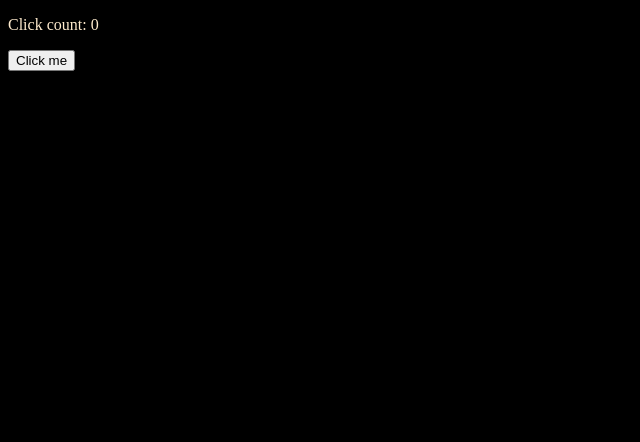
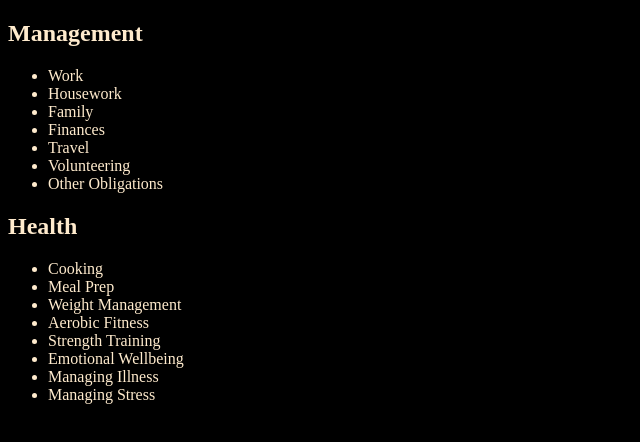
Before and after one commit to CheTranqui/GameOfLife, a Next.js app: page /GameOfLife/ in a window 1280 px wide. Shown: the top 442 px of the page, without its empty margins (0-640 px from the left). Built offline with nearby package versions, Linux system fonts and the light colour scheme.

Commit message:
testing component and json import

```diff
--- /dev/null
+++ b/src/app/data/skillDefinitions.json
@@ -0,0 +1,27 @@
+{
+    "management" : {
+        "name" : "Management",
+        "skills" : [
+            "Work",
+            "Housework",
+            "Family",
+            "Finances",
+            "Travel",
+            "Volunteering",
+            "Other Obligations"
+        ]
+    },
+    "health" : {
+        "name" : "Health",
+        "skills" : [
+            "Cooking",
+            "Meal Prep",
+            "Weight Management",
+            "Aerobic Fitness",
+            "Strength Training",
+            "Emotional Wellbeing",
+            "Managing Illness",
+            "Managing Stress"
+        ]
+    }
+}
--- a/src/app/page.jsx
+++ b/src/app/page.jsx
@@ -1,7 +1,7 @@
 import React from 'react';
 import "./style.css"
 
-import Skillset from "@components/Skills/skillset";
+import Summary from "@components/Skills/summary";
 
 // this is the home page route for the site
 // localhost:3000/GameOfLife
@@ -9,7 +9,7 @@ import Skillset from "@components/Skills/skillset";
 export default function Home() {
   return (
     <div>
-        <Skillset/>
+        <Summary/>
     </div>
   );
 }
--- a/src/components/Skills/skillset.jsx
+++ b/src/components/Skills/skillset.jsx
@@ -1,24 +1,26 @@
 "use client"
 
-import React, {useState} from 'react';
+import React, {useState} from "react";
+import { default as skillsetDefinitions } from "../../app/data/skillDefinitions.json";
 
-const Skillset = () => {
-
-    const [count, setCount] = useState(0);
-
-    var listener = () => {
-        setCount(count + 1);
-    }
+const Skillset = (props) => {
+    const [skillset, setSkillset] = useState(skillsetDefinitions[props.skillsetName]);
 
     return (
         <div>
             <section>
-                <p>
-                    Click count: {count}
-                </p>
-                <button onClick={listener}>
-                    Click me
-                </button>
+                <h2>
+                    {skillset.name}
+                </h2>
+                <ul>
+                    {skillset.skills.map((skill) => {
+                        return (
+                            <li key={skill}>
+                                {skill}
+                            </li>
+                        );
+                    })}
+                </ul>
             </section>
         </div>
     );
--- /dev/null
+++ b/src/components/Skills/summary.jsx
@@ -0,0 +1,16 @@
+"use client"
+
+import React from "react";
+import Skillset from "./skillset";
+
+const Summary = () => {
+
+    return (
+        <section>
+            <Skillset skillsetName="management"/>
+            <Skillset skillsetName="health"/>
+        </section>
+    );
+}
+
+export default Summary;
```
Also changed, not shown: 3 other files (tests, documents, lock files or other folders).
